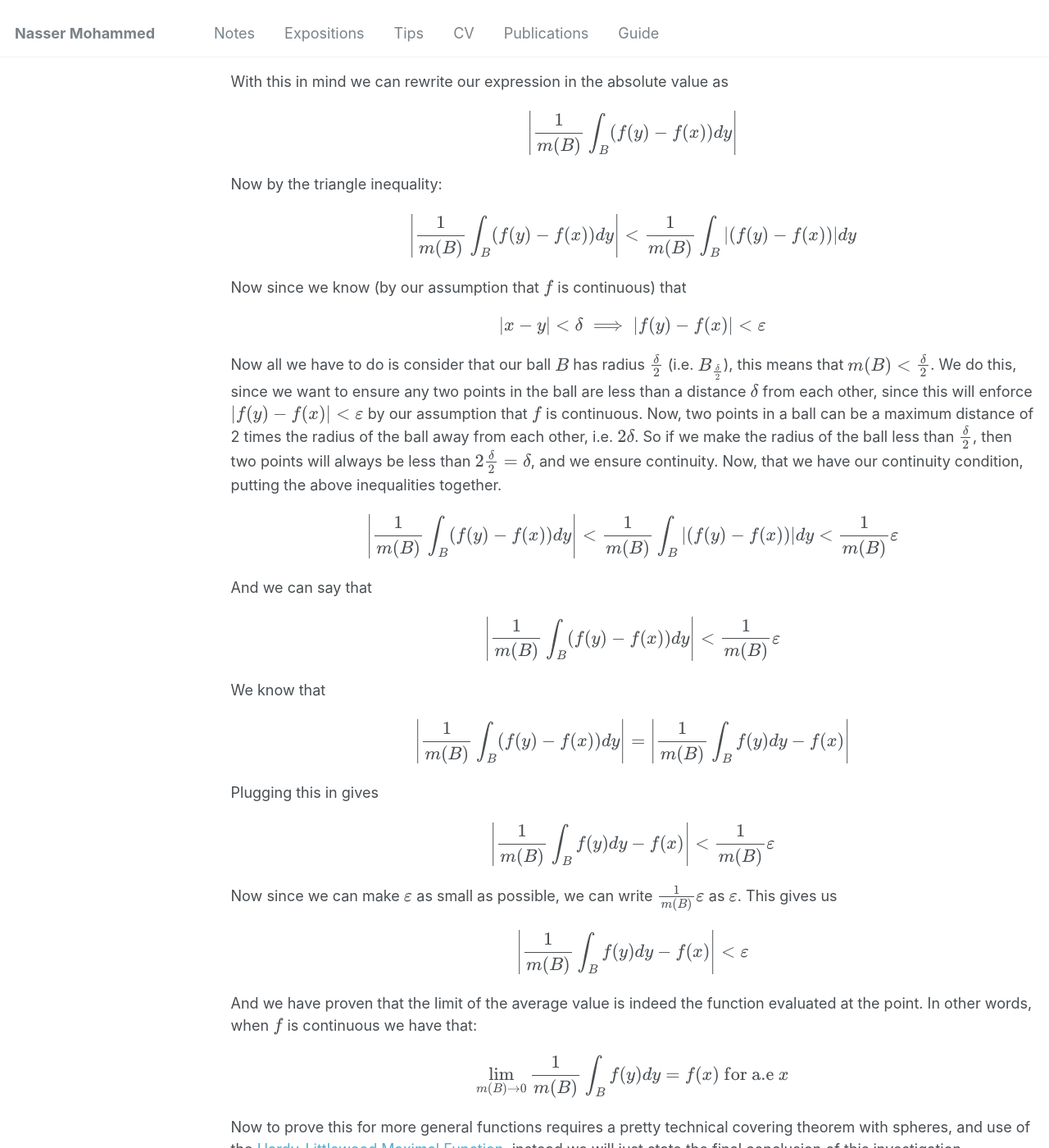
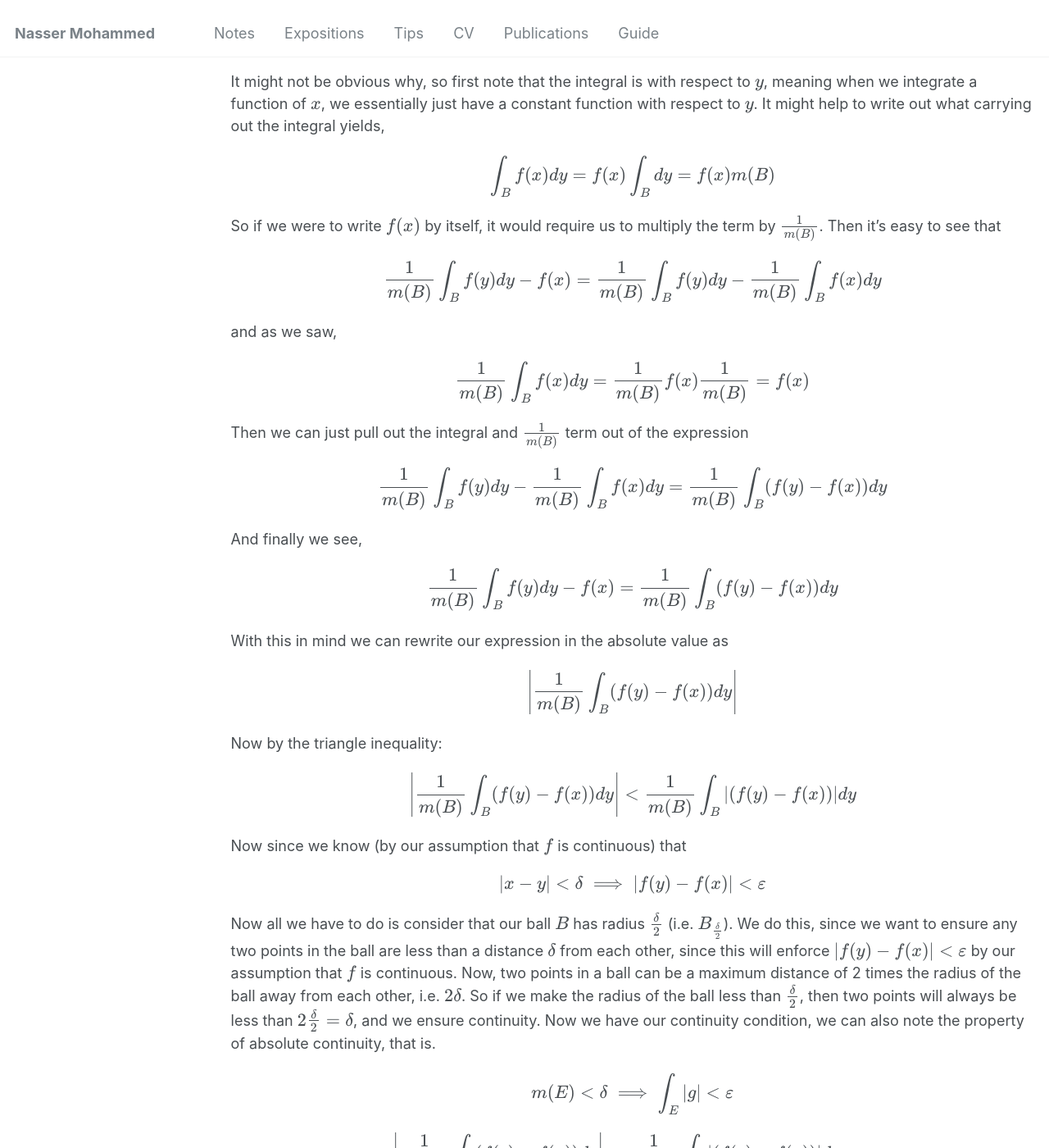
Before and after one commit to Nasser-Mohammed/Nasser-Mohammed.github.io, a Jekyll site: the page built from _pages/notes/analysis/ftc.md, in a window 1280 px wide and 1400 px high, scrolled down 3161 px. Shown: the whole window at 82% size. Built offline with Jekyll 4.4.1, drawn with Linux system fonts in a browser that asks for light colours; some of the changed text lies outside the part shown.

Commit message:
Update ftc.md

```diff
--- a/_pages/notes/analysis/ftc.md
+++ b/_pages/notes/analysis/ftc.md
@@ -34,17 +34,17 @@
 \\[\lim_{h \to 0} \frac{\int_x^{x+h}f(y)dy}{h}\\]
 We can rewrite this as
 \\[\lim_{h \to 0} \frac{1}{h}\int_x^{x+h}f(y)dy\\]
-To simplify the notation, since we know that we have the interval \\(\[x,x+h\]\\), so we can denote this by a ball \\(B\\). We also replace \\(\frac{1}{h}\\) as \\(\frac{1}{m(B)}\\) where \\(m(B)\\) is simply the measure of the ball, since the measure of the interval \\(\[x,x+h\]\\) is just \\(h\\). Now, we also replace our notion of \\(h \to 0\\) with \\(m(B) \to 0\\). Then our limit becomes
+To simplify the notation, since we know that we have an interval \\(\[x,x+h\]\\), then we can denote this by a ball \\(B\\). We also replace \\(\frac{1}{h}\\) as \\(\frac{1}{m(B)}\\) where \\(m(B)\\) is simply the measure of the ball, since the measure of the interval \\(\[x,x+h\]\\) is just \\(h\\). Now, we also replace our notion of \\(h \to 0\\) with \\(m(B) \to 0\\). Then our limit becomes
 \\[\lim_{m(B) \to 0} \frac{1}{m(B)}\int_Bf(y)dy\\]
 Now we have existance, the next step is to ask whether
 \\[\lim_{m(B) \to 0} \frac{1}{m(B)}\int_Bf(y)dy = f(x) \text{ for a.e } x\\]
 This is known as the **averaging problem**. This comes from the fact that
 \\[\frac{1}{m(B)}\int_Bf(y)dy\\]
-This is simply the average value of the function \\(f\\). If it still isn't obvious, we can look at the integral as a sort of sum of values produced by \\(f\\), the average of a sum of values is simply the sum of values divided by the amount of stuff we added together. This is analogous to our expression above. It's basically asking if the average value of a function converges to the value of the function as the interval we are averaging the function over, gets smaller and smaller around the point. Now as mentioned, the question is whether or not the equation holds for almost every \\(x\\). I will begin by showing this equality holds for continuous functions.\\
+Is simply the average value of the function \\(f\\). If it still isn't obvious, we can look at the integral as a sort of sum of values produced by \\(f\\), the average of a sum of values is simply the sum of values divided by the amount of stuff we added together. This is analogous to our expression above. It's basically asking if the average value of a function converges to the value of the function as the interval we are averaging the function over, gets smaller and smaller around the point. Now as mentioned, the question is whether or not the equation holds for almost every \\(x\\). I will begin by showing this equality holds for continuous functions.\\
 \\
 First, to recall, a function \\(f\\) is continuous if
 \\[\forall \varepsilon > 0, \exists \delta > 0 \text{ such that }\\]
-\\[\left|f(y) - f(x)\right| < \varepsilon \implies \left|y - x\right| < \delta\\]
+\\[\left|y - x\right| < \delta \implies \left|f(y) - f(x)\right| < \varepsilon\\]
 With this in mind.
 \\[\text{Assume } f \text{ is a continuous function, then if our claim is that}\\]
 \\[\lim_{m(B) \to 0} \frac{1}{m(B)}\int_Bf(y)dy = f(x)\\]
@@ -52,23 +52,33 @@
 \\[\left|\frac{1}{m(B)}\int_Bf(y)dy - f(x)\right| < \varepsilon\\]
 First we note that
 \\[\frac{1}{m(B)}\int_Bf(y)dy - f(x) = \frac{1}{m(B)}\int_B(f(y) - f(x))dy\\]
+It might not be obvious why, so first note that the integral is with respect to \\(y\\), meaning when we integrate a function of \\(x\\), we essentially just have a constant function with respect to \\(y\\). It might help to write out what carrying out the integral yields,
+\\[\int_Bf(x)dy = f(x)\int_Bdy = f(x)m(B)\\]
+So if we were to write \\(f(x)\\) by itself, it would require us to multiply the term by \\(\frac{1}{m(B)}\\). Then it's easy to see that
+\\[\frac{1}{m(B)}\int_Bf(y)dy - f(x) = \frac{1}{m(B)}\int_Bf(y)dy - \frac{1}{m(B)}\int_Bf(x)dy\\]
+and as we saw,
+\\[\frac{1}{m(B)}\int_Bf(x)dy = \frac{1}{m(B)}f(x)\frac{1}{m(B)} = f(x)\\]
+Then we can just pull out the integral and \\(\frac{1}{m(B)}\\) term out of the expression
+\\[\frac{1}{m(B)}\int_Bf(y)dy - \frac{1}{m(B)}\int_Bf(x)dy = \frac{1}{m(B)}\int_B(f(y) - f(x))dy\\]
+And finally we see,
+\\[\frac{1}{m(B)}\int_Bf(y)dy - f(x) = \frac{1}{m(B)}\int_B(f(y) - f(x))dy\\]
+
 With this in mind we can rewrite our expression in the absolute value as
 \\[\left|\frac{1}{m(B)}\int_B(f(y) - f(x))dy\right|\\]
 Now by the triangle inequality:
 \\[\left|\frac{1}{m(B)}\int_B(f(y) - f(x))dy\right| < \frac{1}{m(B)}\int_B\left|(f(y) - f(x))\right|dy\\]
 Now since we know (by our assumption that \\(f\\) is continuous) that
 \\[\left|x - y\right| < \delta \implies \left|f(y)-f(x)\right| < \varepsilon\\]
-Now all we have to do is consider that our ball \\(B\\) has radius \\(\frac{\delta}{2}\\) (i.e. \\(B_{\frac{\delta}{2}}\\)), this means that \\(m(B) < \frac{\delta}{2}\\). We do this, since we want to ensure any two points in the ball are less than a distance \\(\delta\\) from each other, since this will enforce \\(\left|f(y) - f(x)\right| < \varepsilon\\) by our assumption that \\(f\\) is continuous. Now, two points in a ball can be a maximum distance of 2 times the radius of the ball away from each other, i.e. \\(2\delta\\). So if we make the radius of the ball less than \\(\frac{\delta}{2}\\), then two points will always be less than \\(2\frac{\delta}{2} = \delta\\), and we ensure continuity. Now, that we have our continuity condition, putting the above inequalities together.
-\\[\left|\frac{1}{m(B)}\int_B(f(y) - f(x))dy\right| < \frac{1}{m(B)}\int_B\left|(f(y) - f(x))\right|dy < \frac{1}{m(B)}\varepsilon\\]
+Now all we have to do is consider that our ball \\(B\\) has radius \\(\frac{\delta}{2}\\) (i.e. \\(B_{\frac{\delta}{2}}\\)). We do this, since we want to ensure any two points in the ball are less than a distance \\(\delta\\) from each other, since this will enforce \\(\left|f(y) - f(x)\right| < \varepsilon\\) by our assumption that \\(f\\) is continuous. Now, two points in a ball can be a maximum distance of 2 times the radius of the ball away from each other, i.e. \\(2\delta\\). So if we make the radius of the ball less than \\(\frac{\delta}{2}\\), then two points will always be less than \\(2\frac{\delta}{2} = \delta\\), and we ensure continuity. Now we have our continuity condition, we can also note the property of absolute continuity, that is.
+\\[m(E) < \delta \implies \int_E|g| < \varepsilon\\]
+\\[\left|\frac{1}{m(B)}\int_B(f(y) - f(x))dy\right| < \frac{1}{m(B)}\int_B\left|(f(y) - f(x))\right|dy < \varepsilon\\]
 And we can say that
-\\[\left|\frac{1}{m(B)}\int_B(f(y) - f(x))dy\right| < \frac{1}{m(B)}\varepsilon\\]
+\\[\left|\frac{1}{m(B)}\int_B(f(y) - f(x))dy\right| < \varepsilon\\]
 We know that
 \\[\left|\frac{1}{m(B)}\int_B(f(y) - f(x))dy\right| = \left|\frac{1}{m(B)}\int_Bf(y)dy - f(x)\right|\\]
 Plugging this in gives
-\\[\left|\frac{1}{m(B)}\int_Bf(y)dy - f(x)\right| < \frac{1}{m(B)}\varepsilon\\]
-Now since we can make \\(\varepsilon\\) as small as possible, we can write \\(\frac{1}{m(B)}\varepsilon\\) as \\(\varepsilon\\). This gives us
 \\[\left|\frac{1}{m(B)}\int_Bf(y)dy - f(x)\right| < \varepsilon\\]
-And we have proven that the limit of the average value is indeed the function evaluated at the point. In other words, when \\(f\\) is continuous we have that:
+And we have proven that the limit of the average value is indeed the function evaluated at that point. In other words, when \\(f\\) is continuous we have that:
 \\[\lim_{m(B) \to 0} \frac{1}{m(B)}\int_Bf(y)dy = f(x) \text{ for a.e } x\\]
 Now to prove this for more general functions requires a pretty technical covering theorem with spheres, and use of the [Hardy-Littlewood Maximal Function](https://en.wikipedia.org/wiki/Hardy%E2%80%93Littlewood_maximal_function), instead we will just state the final conclusion of this investigation.\\
 **The Lebesgue Differentation Theorem:**\\
```
